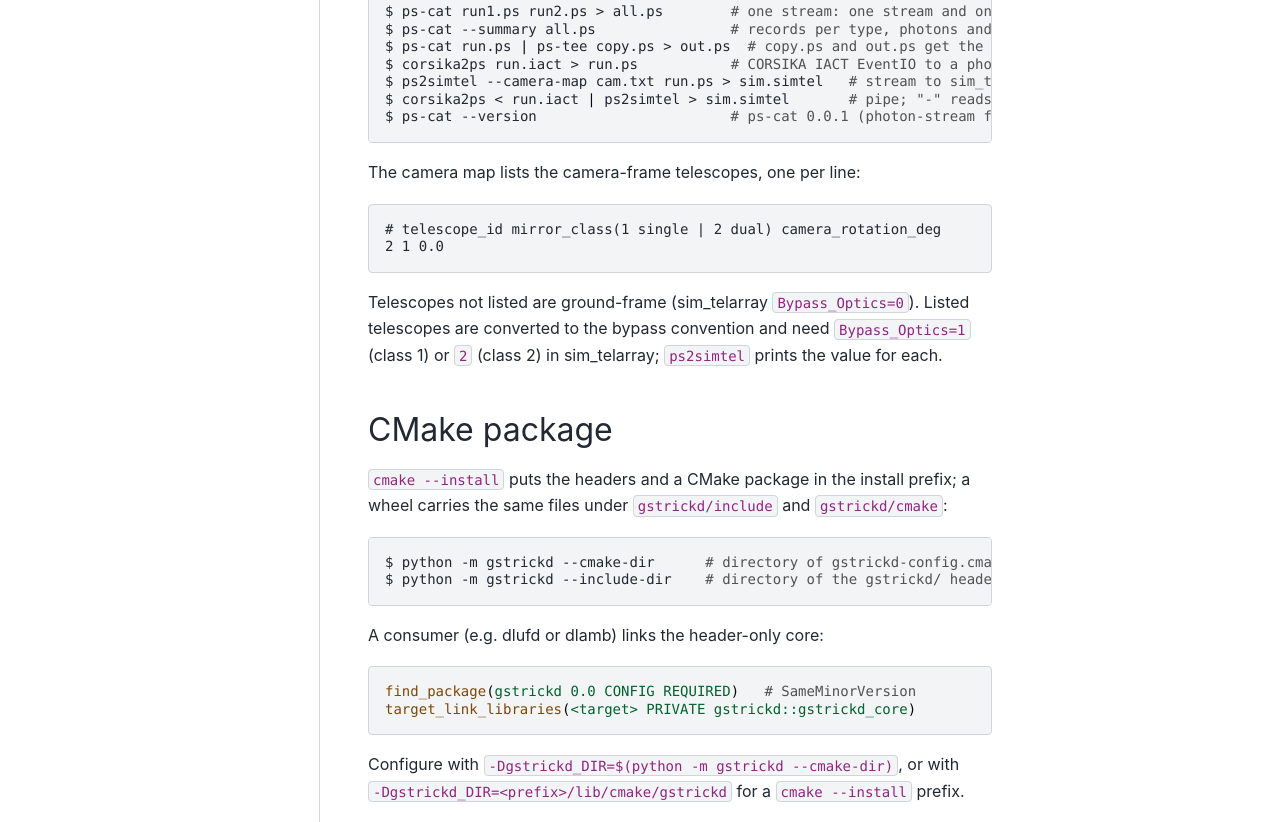
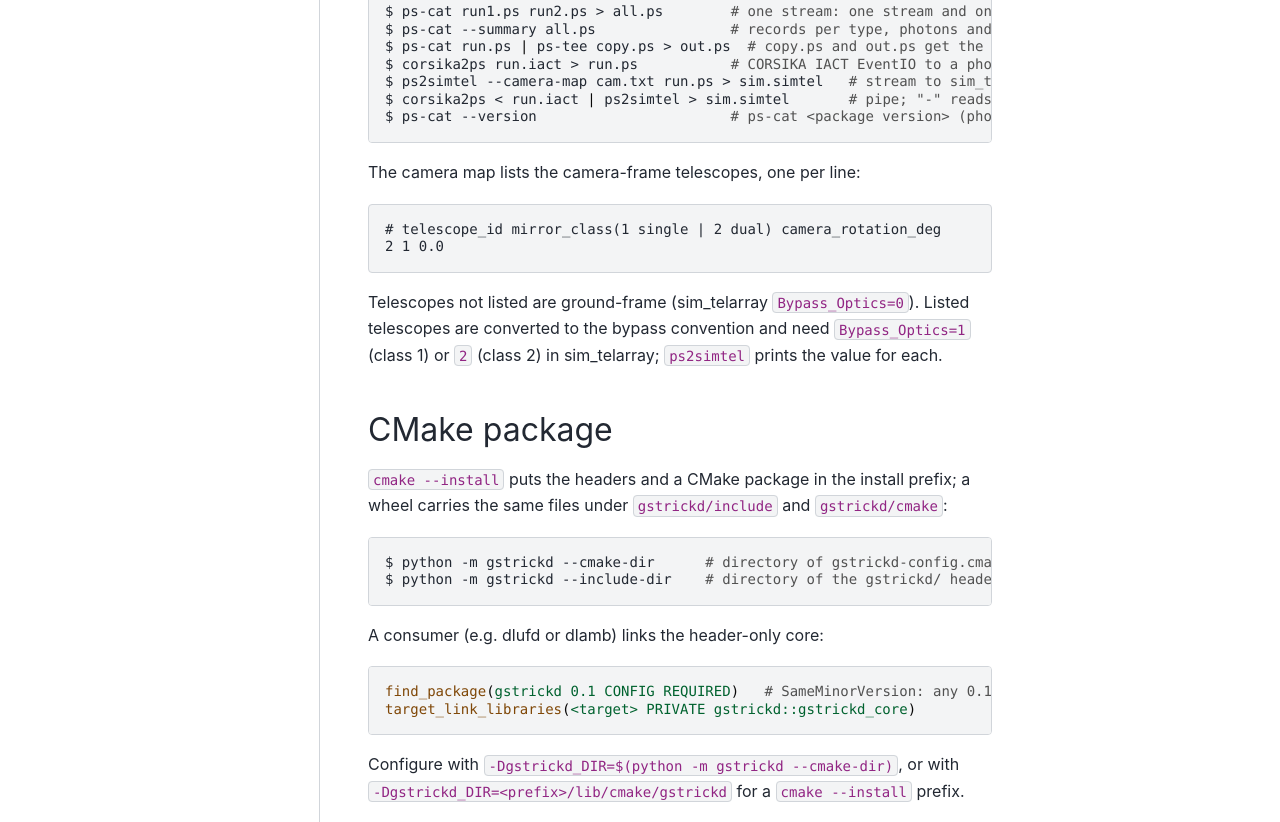
Before and after one commit to GernotMaier/gstrickd, a Sphinx documentation site: the page built from docs/usage.md, in a window 1280 px wide and 1400 px high, scrolled down 1237 px. Shown: the part 257-1079 px from the top of the window. Built offline with Sphinx 7.4.7 and the PyData theme 0.15.4, drawn with Linux system fonts in a browser that asks for light colours.

Commit message:
Address review: standalone build of the tools, version-neutral docs
The container validation script generates version.hpp and defines
GSTRICKD_PACKAGE_VERSION, as CMake does; docs show <package version>
and the 0.1 find_package requirement.

Co-Authored-By: Claude Opus 5.5 <noreply@anthropic.com>

````diff
--- a/docs/usage.md
+++ b/docs/usage.md
@@ -68,7 +68,7 @@ $ ps-cat run.ps | ps-tee copy.ps > out.ps  # copy.ps and out.ps get the same rec
 $ corsika2ps run.iact > run.ps           # CORSIKA IACT EventIO to a photon stream
 $ ps2simtel --camera-map cam.txt run.ps > sim.simtel   # stream to sim_telarray input
 $ corsika2ps < run.iact | ps2simtel > sim.simtel       # pipe; "-" reads stdin
-$ ps-cat --version                       # ps-cat 0.0.1 (photon-stream format 1.0)
+$ ps-cat --version                       # ps-cat <package version> (photon-stream format 1.0)
 ```
 
 The camera map lists the camera-frame telescopes, one per line:
@@ -95,7 +95,7 @@ $ python -m gstrickd --include-dir    # directory of the gstrickd/ headers
 A consumer (e.g. dlufd or dlamb) links the header-only core:
 
 ```cmake
-find_package(gstrickd 0.0 CONFIG REQUIRED)   # SameMinorVersion
+find_package(gstrickd 0.1 CONFIG REQUIRED)   # SameMinorVersion: any 0.1.x
 target_link_libraries(<target> PRIVATE gstrickd::gstrickd_core)
 ```
 
````
Also changed, not shown: 1 other file.
